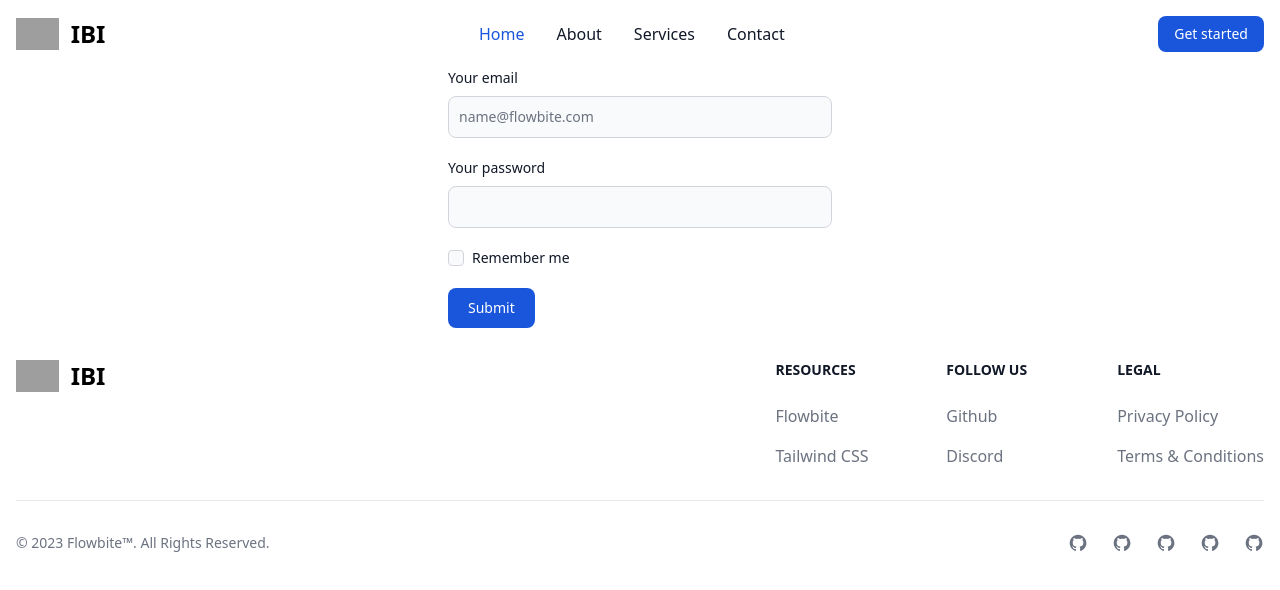
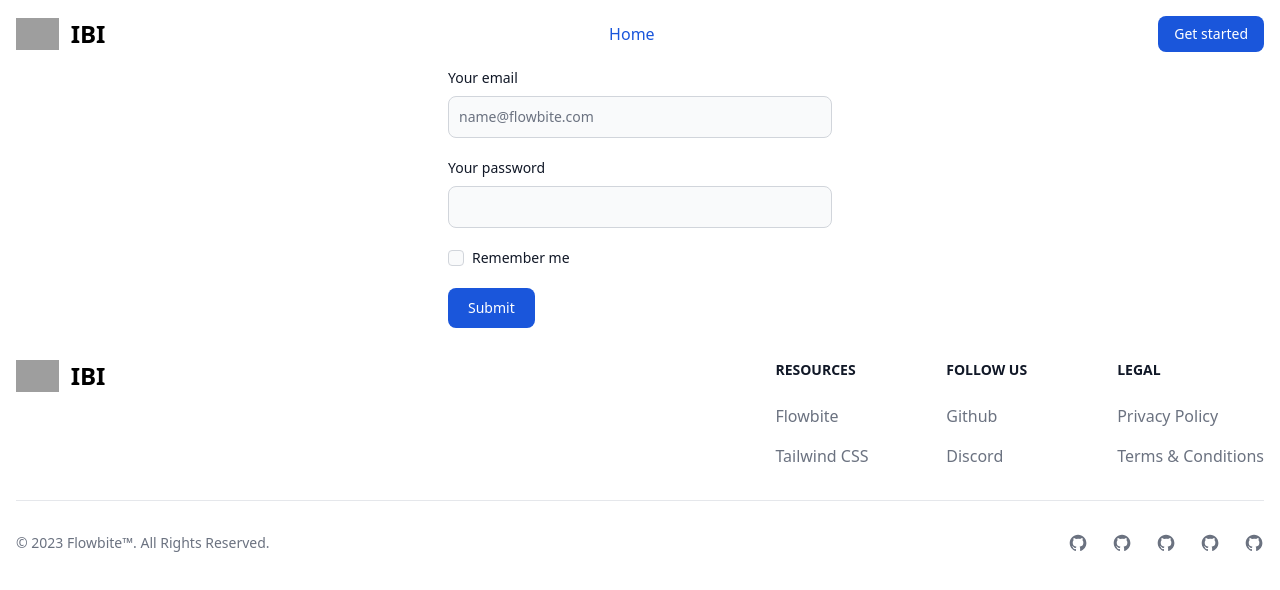
Before and after one commit to RyanL2004/e-Commerce-Platform, a React (Vite) app in the folder client/: page /login in a window 1280 px wide. Shown: the top 590 px of the page. Built offline with nearby package versions, Linux system fonts and the light colour scheme; grey boxes are pictures that could not be loaded.

Commit message:
Add Logout action and navigate option through dropdown in Navbar.jsx

```diff
--- a/client/src/Layouts/Navbar.jsx
+++ b/client/src/Layouts/Navbar.jsx
@@ -1,6 +1,16 @@
 import React from 'react';
+import { useDispatch, useSelector }from "react-redux";
+import { UserDropDown } from '../components/Dropdown';
+import { Link } from "react-router-dom";
+import { userLogoutAction } from '../Redux/Actions/User';
+const Navbar = () => {
+  const userLoginReducer = useSelector((state)=> state.userLoginReducer)
+  const { userInfo } = userLoginReducer
+  const dispatch = useDispatch();
 
-const Navbar = () => {
+  const logoutHandler = () => {
+    dispatch(userLogoutAction())
+  }
     return (
         <>
 
@@ -11,7 +21,13 @@ const Navbar = () => {
               <span className="self-center text-2xl font-semibold whitespace-nowrap dark:text-white">IBI </span>
           </a>
           <div className="flex md:order-2 space-x-3 md:space-x-0 rtl:space-x-reverse">
-              <button type="button" className="text-white bg-blue-700 hover:bg-blue-800 focus:ring-4 focus:outline-none focus:ring-blue-300 font-medium rounded-lg text-sm px-4 py-2 text-center dark:bg-blue-600 dark:hover:bg-blue-700 dark:focus:ring-blue-800">Get started</button>
+            {!userInfo ? (
+              <Link to="/register" className="text-white bg-blue-700 hover:bg-blue-800 focus:ring-4 focus:outline-none focus:ring-blue-300 font-medium rounded-lg text-sm px-4 py-2 text-center dark:bg-blue-600 dark:hover:bg-blue-700 dark:focus:ring-blue-800">
+                Get started
+              </Link>) : (
+              <UserDropDown logoutHandler = {logoutHandler} >  </UserDropDown>
+              )}
+
               <button data-collapse-toggle="navbar-cta" type="button" className="inline-flex items-center p-2 w-10 h-10 justify-center text-sm text-gray-500 rounded-lg md:hidden hover:bg-gray-100 focus:outline-none focus:ring-2 focus:ring-gray-200 dark:text-gray-400 dark:hover:bg-gray-700 dark:focus:ring-gray-600" aria-controls="navbar-cta" aria-expanded="false">
                 <span className="sr-only">Open main menu</span>
                 <svg className="w-5 h-5" aria-hidden="true" xmlns="http://www.w3.org/2000/svg" fill="none" viewBox="0 0 17 14">
@@ -24,15 +40,6 @@ const Navbar = () => {
               <li>
                 <a href="#" className="block py-2 px-3 md:p-0 text-white bg-blue-700 rounded md:bg-transparent md:text-blue-700 md:dark:text-blue-500" aria-current="page">Home</a>
               </li>
-              <li>
-                <a href="#" className="block py-2 px-3 md:p-0 text-gray-900 rounded hover:bg-gray-100 md:hover:bg-transparent md:hover:text-blue-700 md:dark:hover:text-blue-500 dark:text-white dark:hover:bg-gray-700 dark:hover:text-white md:dark:hover:bg-transparent dark:border-gray-700">About</a>
-              </li>
-              <li>
-                <a href="#" className="block py-2 px-3 md:p-0 text-gray-900 rounded hover:bg-gray-100 md:hover:bg-transparent md:hover:text-blue-700 md:dark:hover:text-blue-500 dark:text-white dark:hover:bg-gray-700 dark:hover:text-white md:dark:hover:bg-transparent dark:border-gray-700">Services</a>
-              </li>
-              <li>
-                <a href="#" className="block py-2 px-3 md:p-0 text-gray-900 rounded hover:bg-gray-100 md:hover:bg-transparent md:hover:text-blue-700 md:dark:hover:text-blue-500 dark:text-white dark:hover:bg-gray-700 dark:hover:text-white md:dark:hover:bg-transparent dark:border-gray-700">Contact</a>
-              </li>
             </ul>
           </div>
           </div>
--- /dev/null
+++ b/client/src/components/Dropdown.jsx
@@ -0,0 +1,14 @@
+"use client";
+
+import { Dropdown } from "flowbite-react";
+
+export function UserDropDown ({ logoutHandler }) {
+  return (
+    <Dropdown label="Dropdown button" dismissOnClick={false}>
+      <Dropdown.Item>Profile</Dropdown.Item>
+      <Dropdown.Item>My orders</Dropdown.Item>
+      <Dropdown.Item>Settings</Dropdown.Item>
+      <Dropdown.Item onClick = {logoutHandler}> Sign out</Dropdown.Item>
+    </Dropdown>
+  );
+}
```
